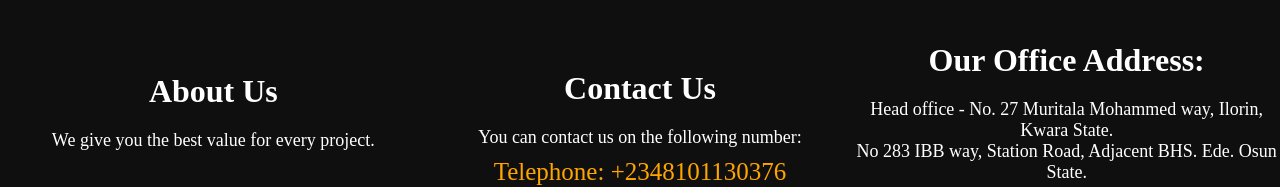
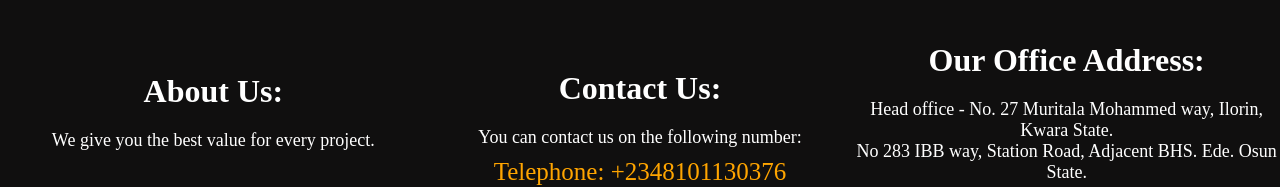
Before and after one commit to Ghasty003/Projectt, a plain HTML site: page index.html in a window 1280 px wide. Shown: the part 6455-6642 px from the top of the page. Drawn offline with nearby package versions, Linux system fonts and the light colour scheme; a script that the page names is missing.

Commit message:
A new change

```diff
--- a/index.html
+++ b/index.html
@@ -287,12 +287,12 @@
         <div class="footer-div-0">
             <div class="footer-div-1">
                 <div class="footer-div-1-1">
-                    <h1>About Us</h1>
+                    <h1>About Us: </h1>
                     <p>We give you the best value for every project.</p>
                 </div>
 
                 <div class="footer-div-2">
-                    <h1>Contact Us</h1>
+                    <h1>Contact Us: </h1>
                     <p>You can contact us on the following number:</p>
                     <span id="parag"><p> Telephone: +2348101130376</p>
                     <p> WhatsApp: +2348101130376</p></span>
```
